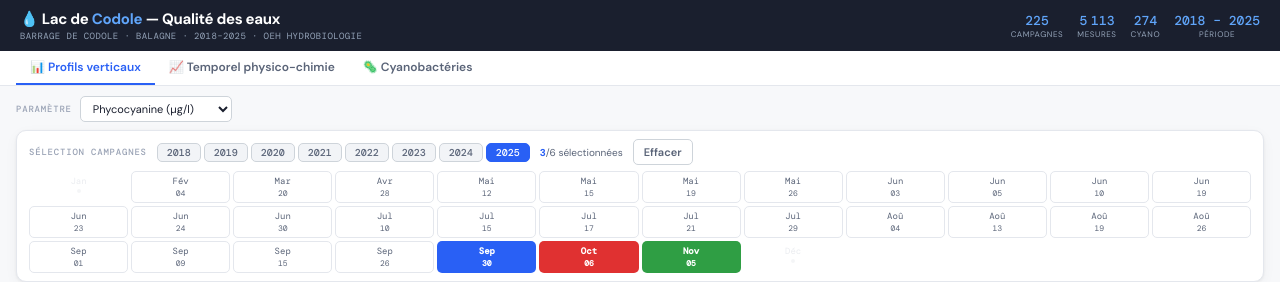
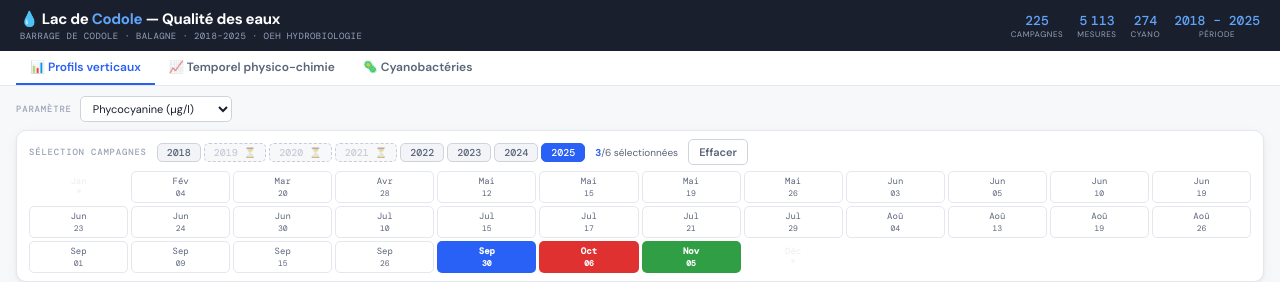
Before and after one commit to loris-deirmendjian69/codole-OEHC-, a plain HTML site: page dashboard_qualite_eau_barrage.html in a window 1280 px wide. Shown: the top 282 px of the page. Drawn offline with nearby package versions, Linux system fonts and the light colour scheme.

Commit message:
Update dashboard_qualite_eau_barrage.html

```diff
--- a/dashboard_qualite_eau_barrage.html
+++ b/dashboard_qualite_eau_barrage.html
@@ -67,6 +67,7 @@ select:focus{border-color:var(--blue);}
 .yb{padding:2px 9px;border-radius:5px;border:1px solid var(--border2);background:var(--surface2);color:var(--sub);font-family:'DM Mono',monospace;font-size:10px;font-weight:500;cursor:pointer;transition:all .1s;}
 .yb:hover{background:var(--border);}
 .yb.sel{background:var(--blue);color:#fff;border-color:var(--blue);}
+.yb-pending{padding:2px 9px;border-radius:5px;border:1px dashed var(--muted);background:var(--surface2);color:var(--muted);font-family:'DM Mono',monospace;font-size:10px;font-weight:500;cursor:not-allowed;opacity:.55;}
 .months-grid{display:grid;grid-template-columns:repeat(12,1fr);gap:3px;margin-top:6px;}
 .mb{padding:3px 2px;border-radius:5px;border:1px solid transparent;background:transparent;color:var(--muted);font-family:'DM Mono',monospace;font-size:9px;cursor:pointer;text-align:center;transition:all .1s;position:relative;}
 .mb:hover:not(:disabled){background:var(--surface2);color:var(--text);}
@@ -320,11 +321,14 @@ function init(){
   document.getElementById('k3').textContent=CD.length.toLocaleString('fr-FR');
   document.getElementById('k5').textContent=years[0]+' – '+years[years.length-1];
 
-  // Sélection initiale: 3 dernières
-  pvSel=new Set(dates.slice(-3));
+  // Sélection initiale: 3 dernières (hors années en attente)
+  const PENDING_YEARS=new Set(['2019','2020','2021']);
+  const validDates=dates.filter(d=>!PENDING_YEARS.has(d.slice(0,4)));
+  pvSel=new Set(validDates.slice(-3));
 
-  // Construire UI picker
-  curYear=years[years.length-1];
+  // Construire UI picker — curYear = dernière année NON pending
+  const validYears=years.filter(y=>!PENDING_YEARS.has(y));
+  curYear=validYears[validYears.length-1];
   buildYearTabs(years);
   buildMonthGrid(curYear);
 
@@ -334,17 +338,36 @@ function init(){
 // ── PICKER campagnes ──
 function buildYearTabs(years){
   const w=document.getElementById('pv-yr'); w.innerHTML='';
+  const PENDING_YEARS=new Set(['2019','2020','2021']);
   years.forEach(y=>{
-    const b=document.createElement('button');
-    b.className='yb'+(y===curYear?' sel':'');
-    b.textContent=y;
-    b.onclick=()=>{curYear=y;document.querySelectorAll('.yb').forEach(x=>x.classList.remove('sel'));b.classList.add('sel');buildMonthGrid(y);};
-    w.appendChild(b);
+    if(PENDING_YEARS.has(y)){
+      // Onglet "En attente" non cliquable
+      const b=document.createElement('button');
+      b.className='yb-pending';
+      b.textContent=y+' ⏳';
+      b.title='Données en attente pour '+y;
+      w.appendChild(b);
+    } else {
+      const b=document.createElement('button');
+      b.className='yb'+(y===curYear?' sel':'');
+      b.textContent=y;
+      b.onclick=()=>{curYear=y;document.querySelectorAll('.yb').forEach(x=>x.classList.remove('sel'));b.classList.add('sel');buildMonthGrid(y);};
+      w.appendChild(b);
+    }
   });
 }
 
 function buildMonthGrid(year){
   const w=document.getElementById('pv-months'); w.innerHTML='';
+  const PENDING_YEARS=new Set(['2019','2020','2021']);
+  if(PENDING_YEARS.has(year)){
+    // Année en attente : message placeholder
+    const div=document.createElement('div');
+    div.style.cssText='display:flex;align-items:center;gap:8px;padding:10px 0;color:var(--muted);font-family:\'DM Mono\',monospace;font-size:10px;';
+    div.innerHTML='⏳ Données profils verticaux en attente pour '+year;
+    w.appendChild(div);
+    return;
+  }
   const datesInYear=datesByYear[year]||[];
   // Pour chaque mois 01-12, trouver les campagnes de cette année
   for(let m=1;m<=12;m++){
```
